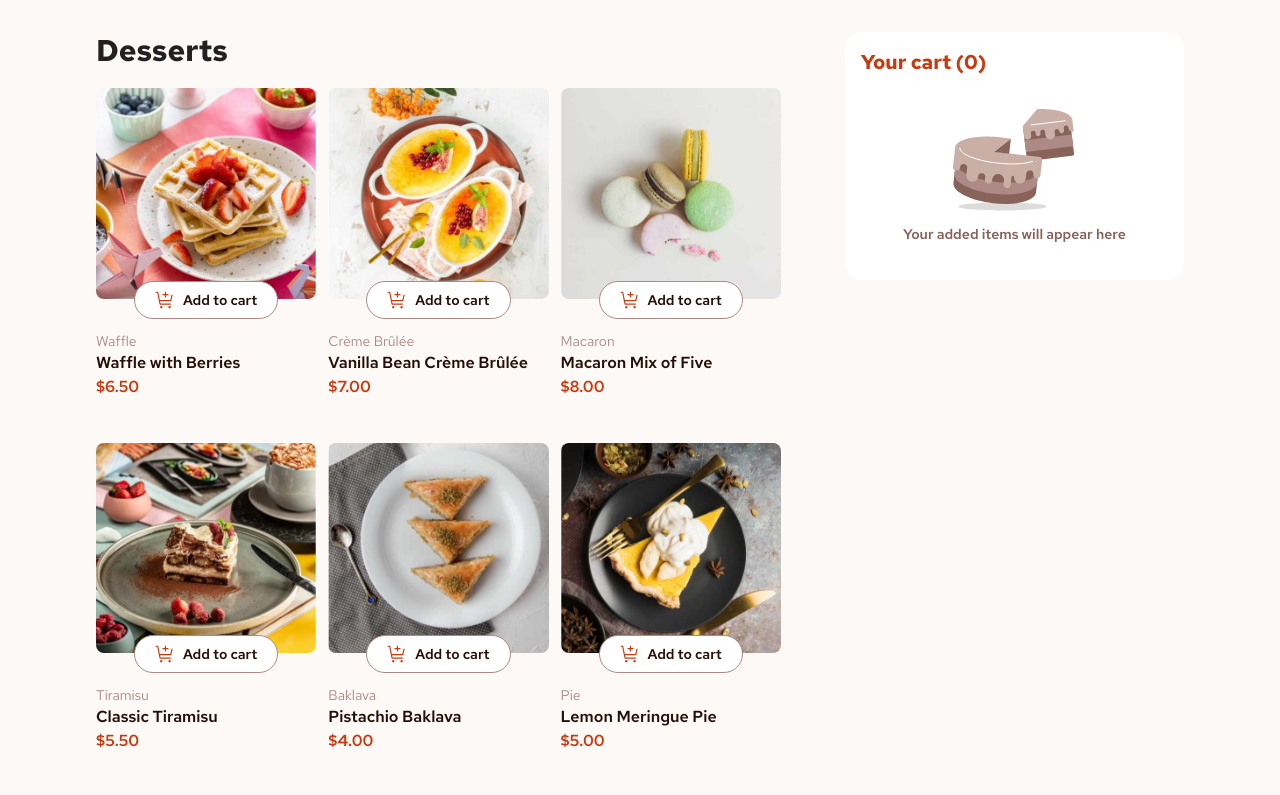
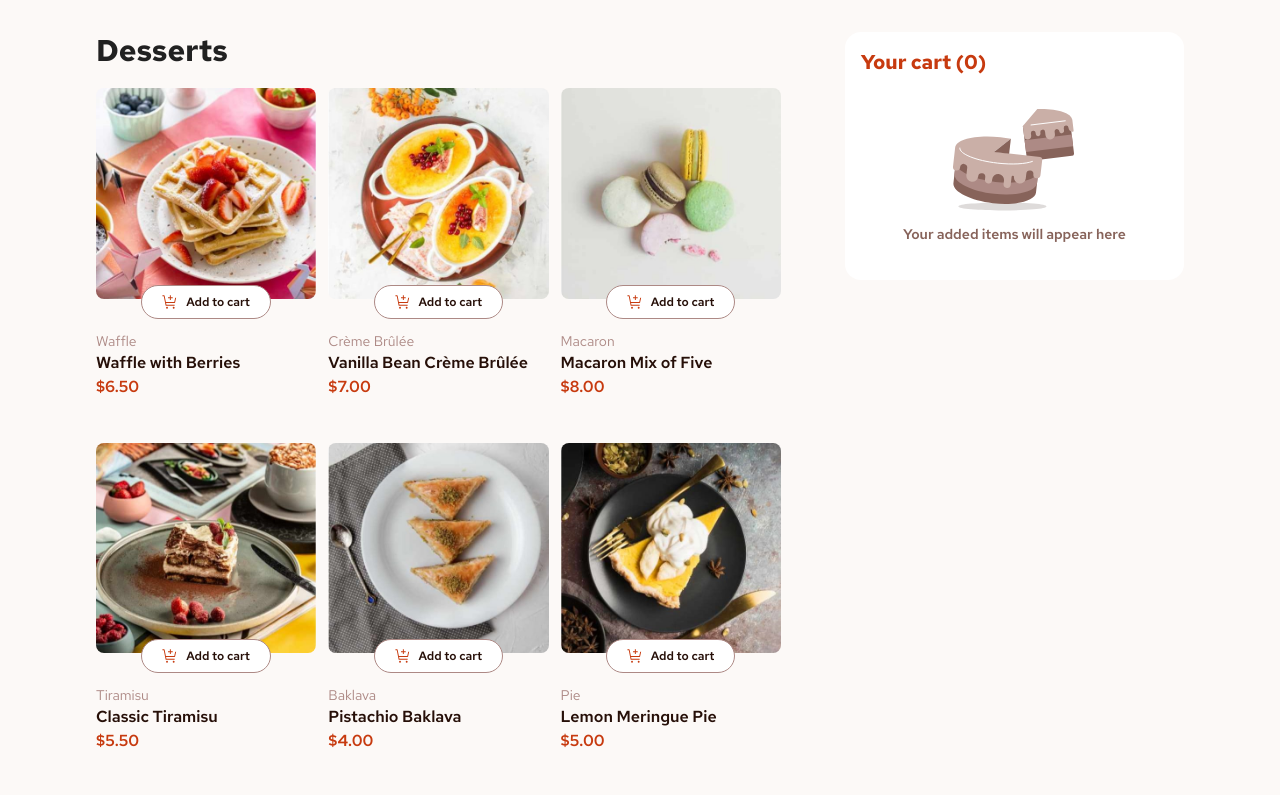
Before and after one commit to rainndev/Front-end-mentor-react, a React (Vite) app: page /#/product-list in a window 1280 px wide. Shown: the top 795 px of the page. Built offline with nearby package versions, Linux system fonts and the light colour scheme.

Commit message:
feat(ProductCard): adjust add to cart button styling for improved appearance

```diff
--- a/src/component/ProductCard.tsx
+++ b/src/component/ProductCard.tsx
@@ -29,10 +29,10 @@ const ProductCard = ({ productData }: ProductProps) => {
           <div className="bg-white py-2 px-5 rounded-full w-fit flex  font-medium border border-[hsl(7,20%,60%)]">
             <img
               src="/Front-end-mentor-react/product-list/images/icon-add-to-cart.svg"
-              className="mr-2 w-5"
+              className="mr-2 w-4"
               alt=""
             />
-            <p className="text-sm text-[hsl(14,65%,9%)] font-semibold">
+            <p className="text-xs text-[hsl(14,65%,9%)] font-semibold align-middle">
               Add to cart
             </p>
           </div>
```
